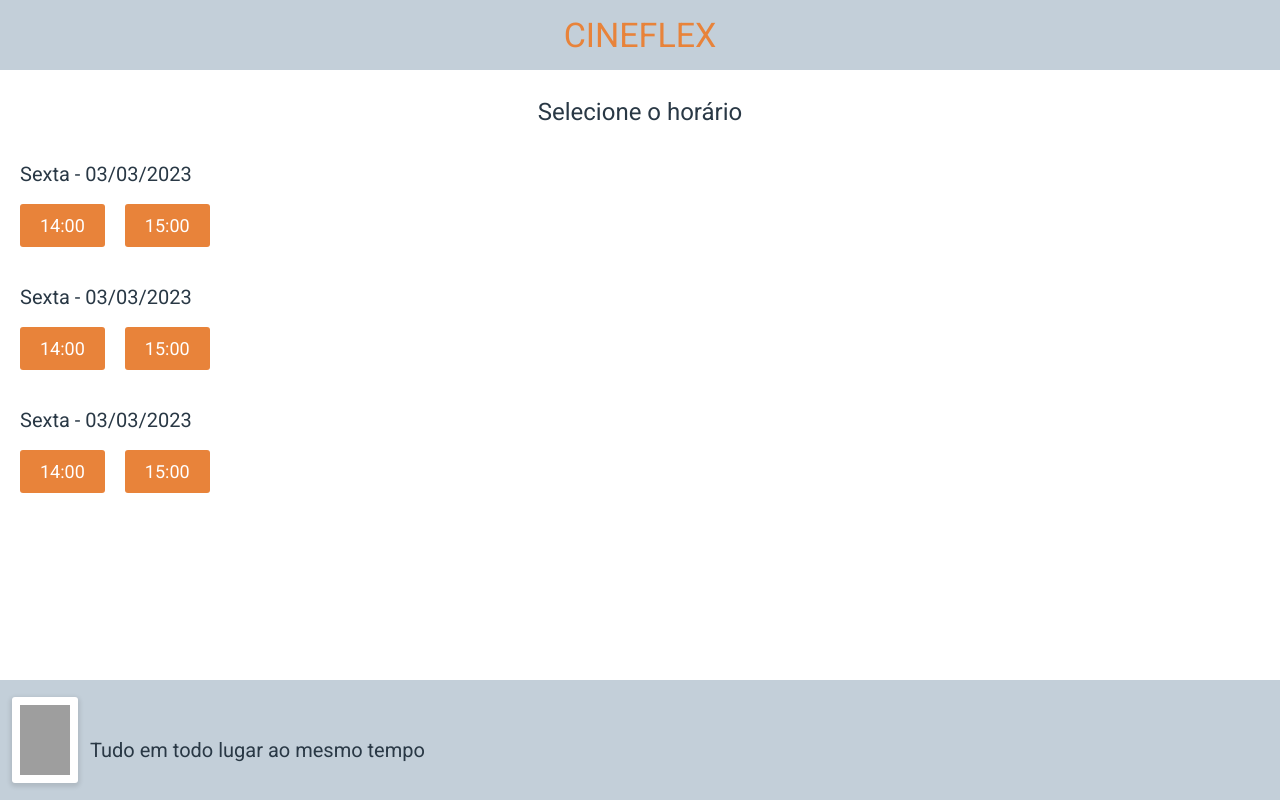
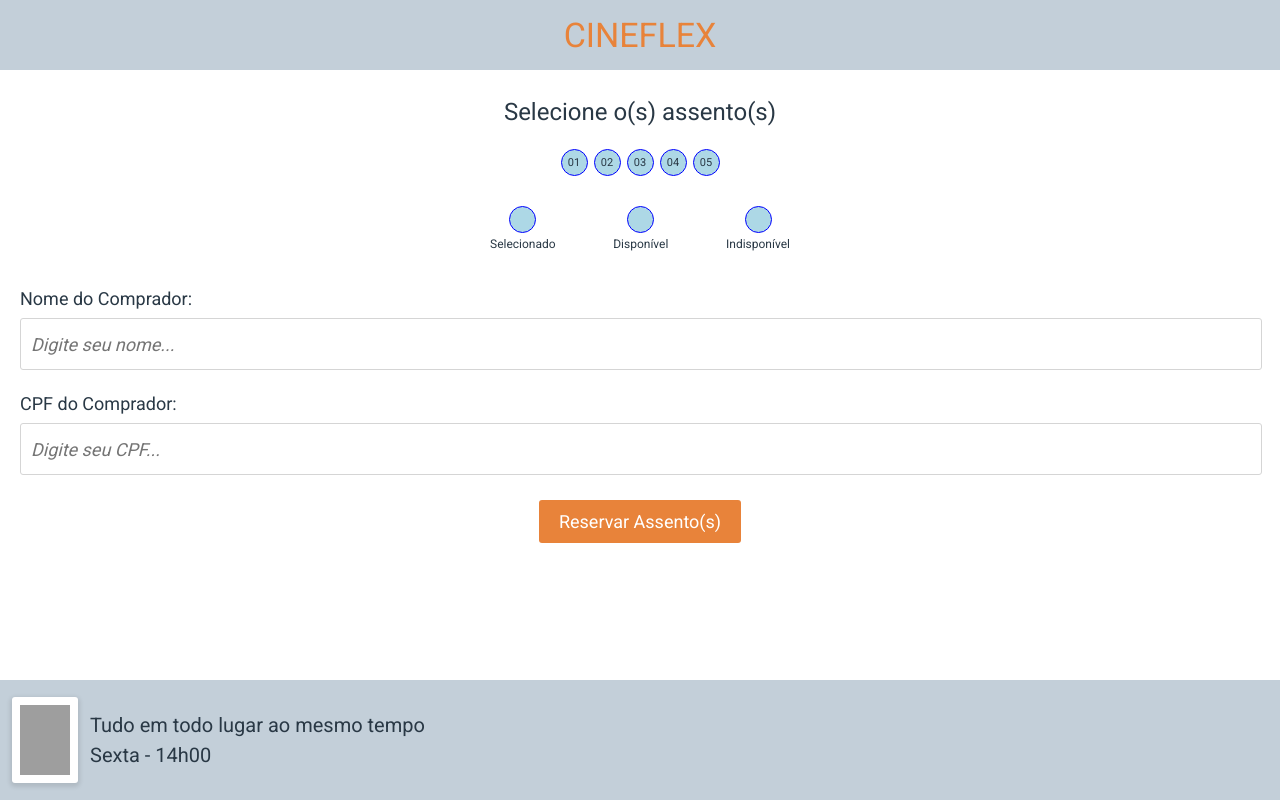
Before and after one commit to AliceA248/projeto10-CineFlex, a React (Create React App) app: page /assentos/1 in a window 1280 px wide. Built offline with nearby package versions, Linux system fonts and the light colour scheme; grey boxes are pictures that could not be loaded.

Commit message:
SessionPage funcionando

```diff
--- a/src/App.js
+++ b/src/App.js
@@ -11,8 +11,8 @@ export default function App() {
                 <NavContainer>CINEFLEX</NavContainer>
                 <Routes>
                    <Route path="/" element= {<HomePage />}/>
-                   <Route path="/sessoes/:idFilme" element= {<SeatsPage />}/>
-                   <Route path="/assentos/:idSessao" element= {<SessionsPage />}/>
+                   <Route path="/sessoes/:idFilme" element= {<SessionsPage />}/>
+                   <Route path="/assentos/:idSessao" element= {<SeatsPage />}/>
                    <Route path="/sucesso" element= {<SuccessPage />}/>
                 </Routes>
         </BrowserRouter>
--- a/src/pages/HomePage/HomePage.js
+++ b/src/pages/HomePage/HomePage.js
@@ -1,38 +1,39 @@
-import axios from "axios"
-import { useEffect, useState } from "react"
+import React, { useState } from "react";
+import { useEffect } from "react";
+import { Link } from "react-router-dom";
+import { useParams } from "react-router-dom";
 import styled from "styled-components"
-import Carregando from "./img/Carregando.png"
+import axios from "axios";
 
 export default function HomePage() {
-    const [filmes, setFilmes] = useState(undefined)
-    const url = "https://mock-api.driven.com.br/api/v8/cineflex/movies"
+
+    const [movie, setMovie] = useState([]);
 
     useEffect(() => {
-        axios.get(url)
-            .then((res) => setFilmes(res.data))
-            .catch((err) => (err.response.data))
+        const url = `https://mock-api.driven.com.br/api/v8/cineflex/movies`;
+        const promise = axios.get(url);
+        promise.then((answer) => {
+            setMovie(answer.data);
+        })
+        promise.catch((error) => {
 
-    }, [url]
-
-    )
-
-    if (filmes === undefined) {
-        return <div className="Erro">
-            <img src={Carregando} />
-        </div>
-    }
+        })
+    }, [])
 
     return (
         <PageContainer>
             Selecione o filme
+            <ListContainer key={movie.id}>
+            {movie.map((movie) => {
+                return (
+                        <Link to={`/sessoes/${movie.id}`}>
+                            <MovieContainer>
+                                <img src={movie.posterURL} alt={movie.title} />
+                            </MovieContainer>
+                        </Link>
 
-            <ListContainer>
-                    {filmes.map((filme) => <MovieContainer>
-                        <img src={filme.posterURL} />
-                        </MovieContainer>
-                    )}
-            </ListContainer>
-
+                )})}
+                 </ListContainer>
         </PageContainer>
     )
 }
@@ -68,4 +69,7 @@ const MovieContainer = styled.div`
         width: 130px;
         height: 190px;
     }
+    img:hover {
+        cursor: pointer;
+    }
 `
--- a/src/pages/SessionsPage/SessionsPage.js
+++ b/src/pages/SessionsPage/SessionsPage.js
@@ -1,42 +1,55 @@
 import styled from "styled-components"
+import axios from "axios";
+import { useParams, Link } from "react-router-dom";
+import { useEffect } from "react";
+import { useState } from "react";
 
 export default function SessionsPage() {
+    const [session, setSession] = useState([]);
+    const [movie, setMovie] = useState([]);
+    const { idFilme } = useParams();
+
+    useEffect(() => {
+        const promise = axios.get(`https://mock-api.driven.com.br/api/v8/cineflex/movies/${idFilme}/showtimes`);
+        promise.then((answer) => {
+            setMovie(answer.data);
+            setSession(answer.data.days);
+        })
+        promise.catch((error) => {
+
+        })
+    }, [])
 
     return (
         <PageContainer>
             Selecione o horário
             <div>
-                <SessionContainer>
-                    Sexta - 03/03/2023
-                    <ButtonsContainer>
-                        <button>14:00</button>
-                        <button>15:00</button>
-                    </ButtonsContainer>
-                </SessionContainer>
-
-                <SessionContainer>
-                    Sexta - 03/03/2023
-                    <ButtonsContainer>
-                        <button>14:00</button>
-                        <button>15:00</button>
-                    </ButtonsContainer>
-                </SessionContainer>
-
-                <SessionContainer>
-                    Sexta - 03/03/2023
-                    <ButtonsContainer>
-                        <button>14:00</button>
-                        <button>15:00</button>
-                    </ButtonsContainer>
-                </SessionContainer>
+                {session.map((movie) => {
+                    return (
+                        <>
+                            <SessionContainer key={movie.id}>
+                                {movie.weekday} - {movie.date}
+                                <ButtonsContainer>
+                                    {movie.showtimes.map((showtime) => {
+                                        return (
+                                            <Link to={`/assentos/${showtime.id}`} key={showtime.id}>
+                                                <button>{showtime.name}</button>
+                                            </Link>
+                                        )
+                                    })}
+                                </ButtonsContainer>
+                            </SessionContainer>
+                            </>
+                    )
+                })}
             </div>
 
             <FooterContainer>
                 <div>
-                    <img src={"https://br.web.img2.acsta.net/pictures/22/05/16/17/59/5165498.jpg"} alt="poster" />
+                    <img src={movie.posterURL} />
                 </div>
                 <div>
-                    <p>Tudo em todo lugar ao mesmo tempo</p>
+                    <p>{movie.title}</p>
                 </div>
             </FooterContainer>
 
@@ -88,7 +101,6 @@ const FooterContainer = styled.div`
     font-size: 20px;
     position: fixed;
     bottom: 0;
-
     div:nth-child(1) {
         box-shadow: 0px 2px 4px 2px #0000001A;
         border-radius: 3px;
@@ -103,7 +115,6 @@ const FooterContainer = styled.div`
             padding: 8px;
         }
     }
-
     div:nth-child(2) {
         display: flex;
         flex-direction: column;
```
Also changed, not shown: src/pages/SessionsPage/img/Carregando.png (added).
